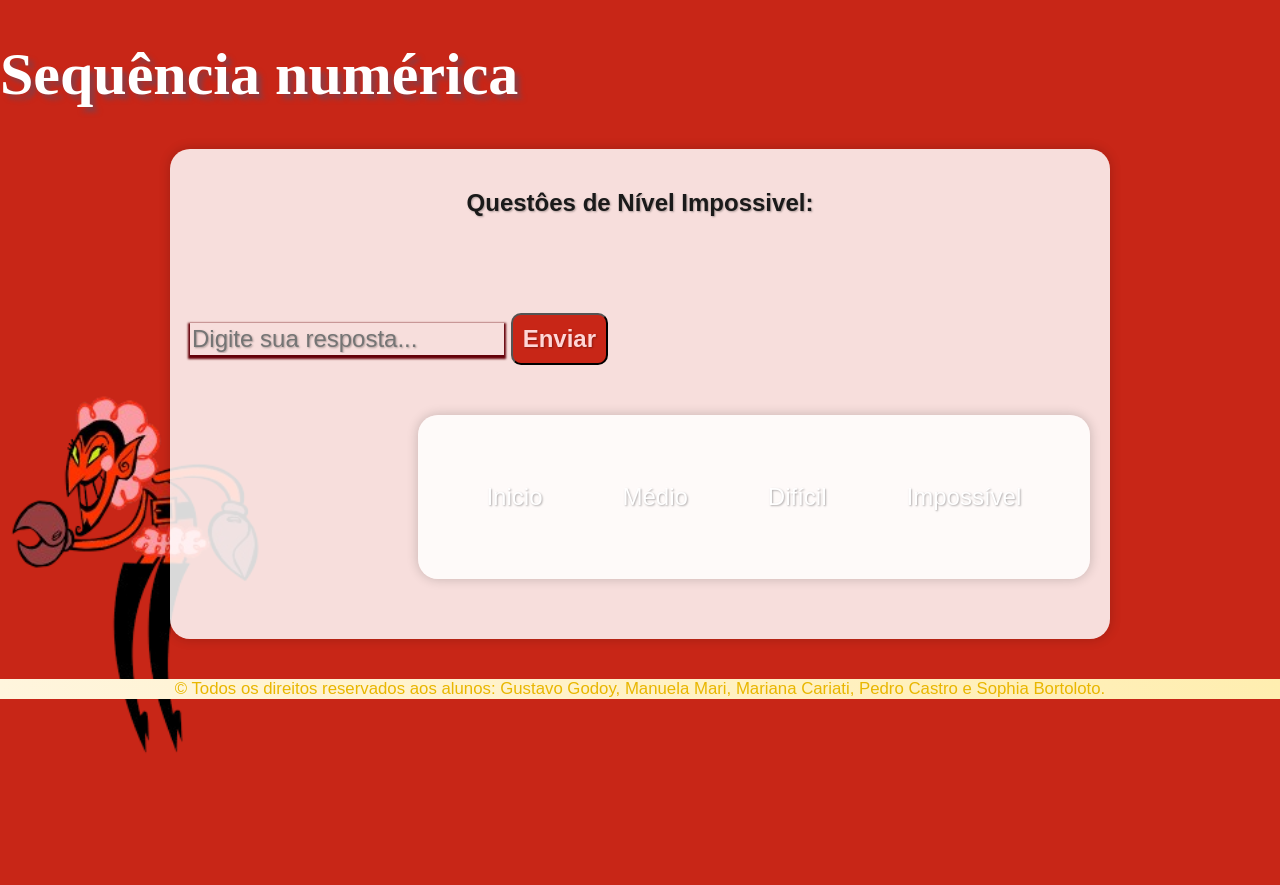
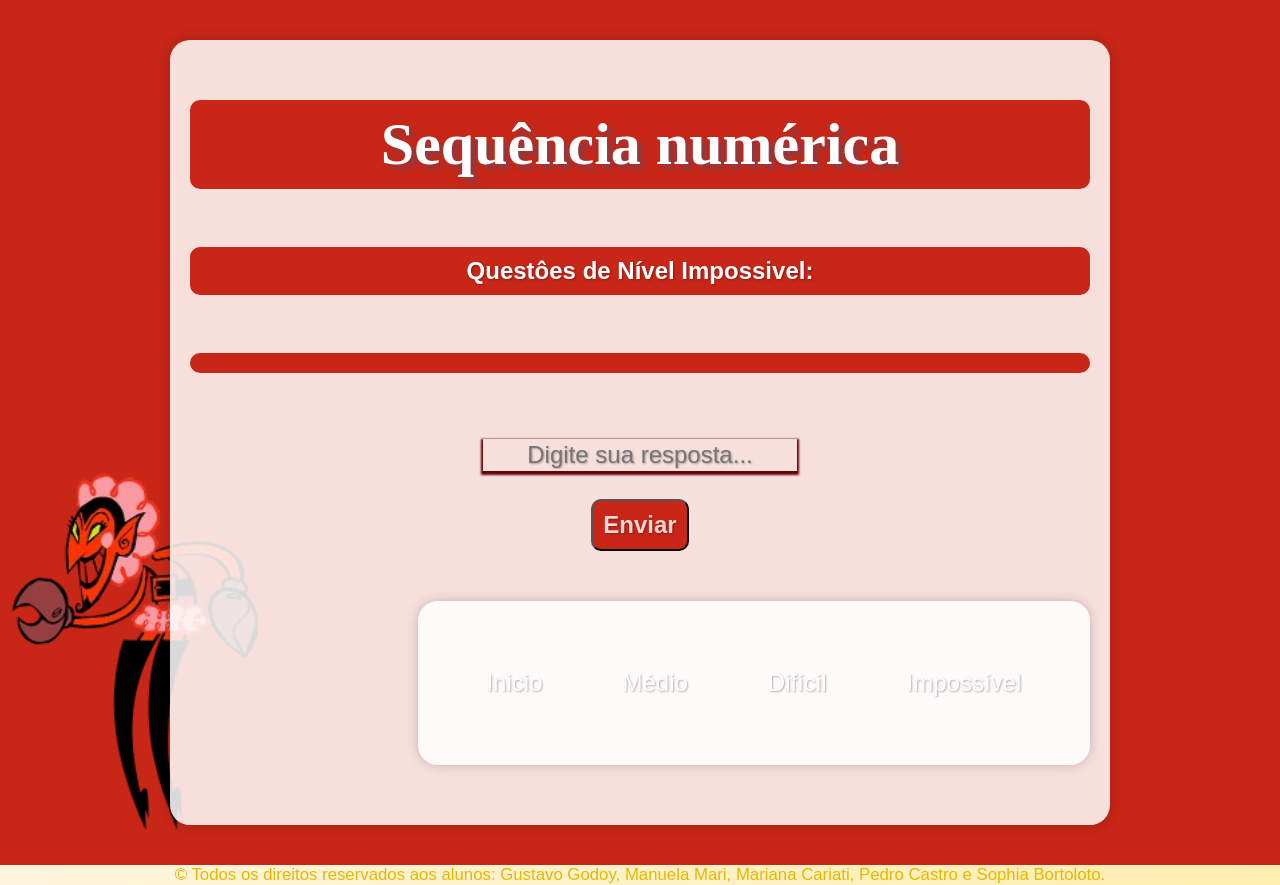
Before and after one commit to ManuMariKato/ProjetoCGtec1B, a plain HTML site: page impossivel.html in a window 1280 px wide. Before the commit the page ends 800 px from the top, so only its background shows below. Drawn offline with Linux system fonts and the light colour scheme; files that its build step writes are made by us from their sources; a web font is replaced by a local one.

Commit message:
Add files via upload

```diff
--- a/impossivel.html
+++ b/impossivel.html
@@ -5,21 +5,21 @@
     <meta charset="UTF-8">
     <meta name="viewport" content="width=device-width, initial-scale=1.0">
     <link rel="shortcut icon" href="img/ele-diabinho.png" type="image/x-icon">
-    <link rel="stylesheet" href="impossivel.css">
+    <link rel="stylesheet" href="css/impossivel.css">
     <title>CGtec - Sequência </title>
 </head>
 
 <body>
-    <header>
-        <h1>Sequência numérica</h1>
-    </header>
     <main>
-        <h2> Questôes de Nível Impossivel: </h2><br><br>
+        <h1 class="cabeça">Sequência numérica</h1>
+        <br>
+        <h2 class="cabeça"> Questôes de Nível Impossivel: </h2><br>
          <div class="quiz-container">
-    <h2 id="pergunta"></h2>
-    <input type="text" id="resposta" placeholder="Digite sua resposta...">
+    <h2 id="pergunta" class="cabeça"></h2><br><br>
+    <center>
+    <input type="text" id="resposta" placeholder="Digite sua resposta..."><br><br>
     <button onclick="verificarResposta()">Enviar</button>
-    <div id="feedback" class="feedback"></div>
+    <div id="feedback" class="feedback"></div></center>
   </div>
 
 
@@ -30,12 +30,13 @@
             <a class="botao_link" href="dificil.html"><span>Difícil</span></a>
             <a class="botao_link" href="impossivel.html"><span>Impossível</span></a>
         </nav>
+
     </main>
     <footer>
         <small> &copy; Todos os direitos reservados aos alunos: Gustavo Godoy, Manuela Mari, Mariana Cariati, Pedro
             Castro e Sophia Bortoloto.</small>
     </footer>
-    <script src="impossivel.js"> </script>
+    <script src="js/impossivel.js"> </script>
 </body>
 
 
```
